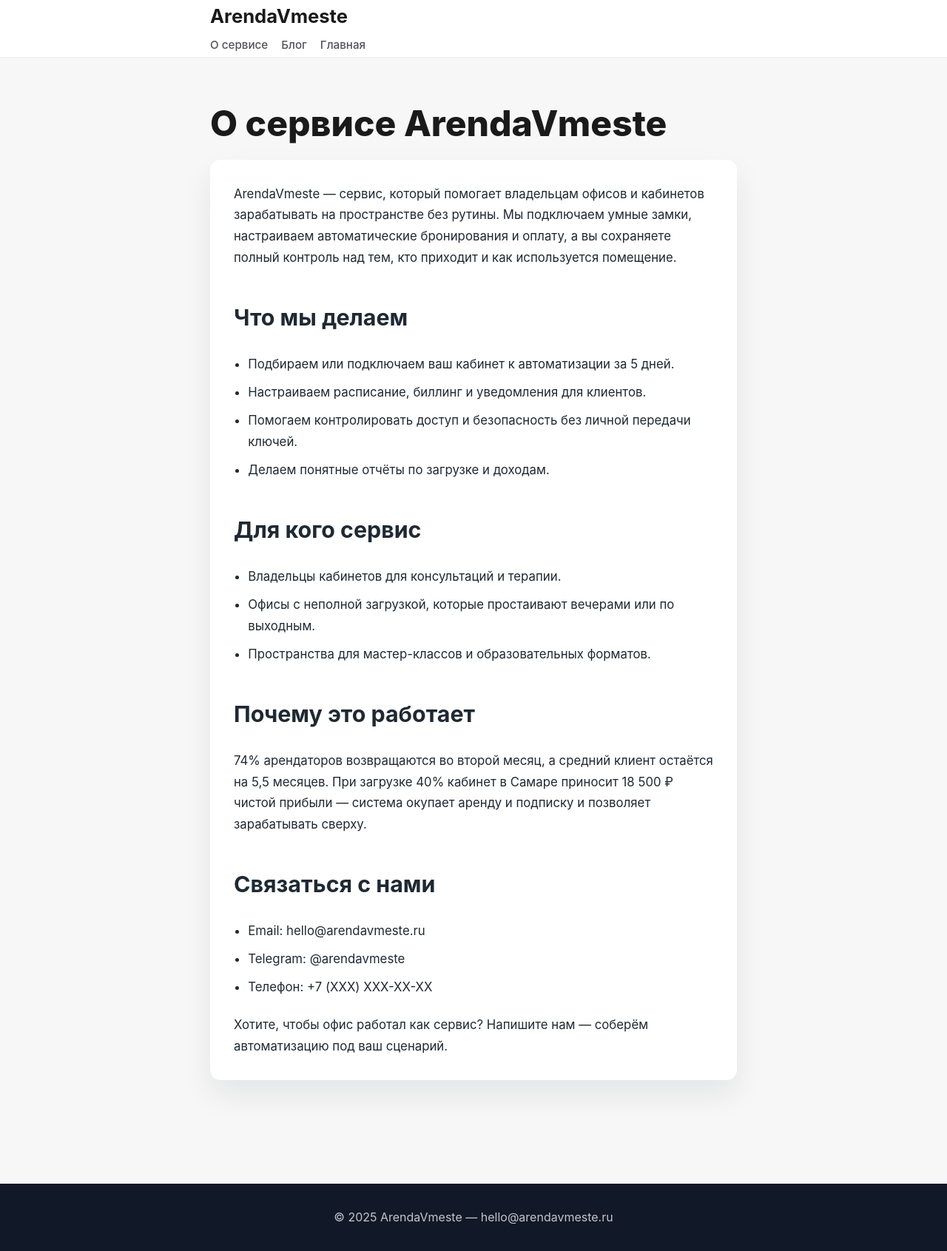
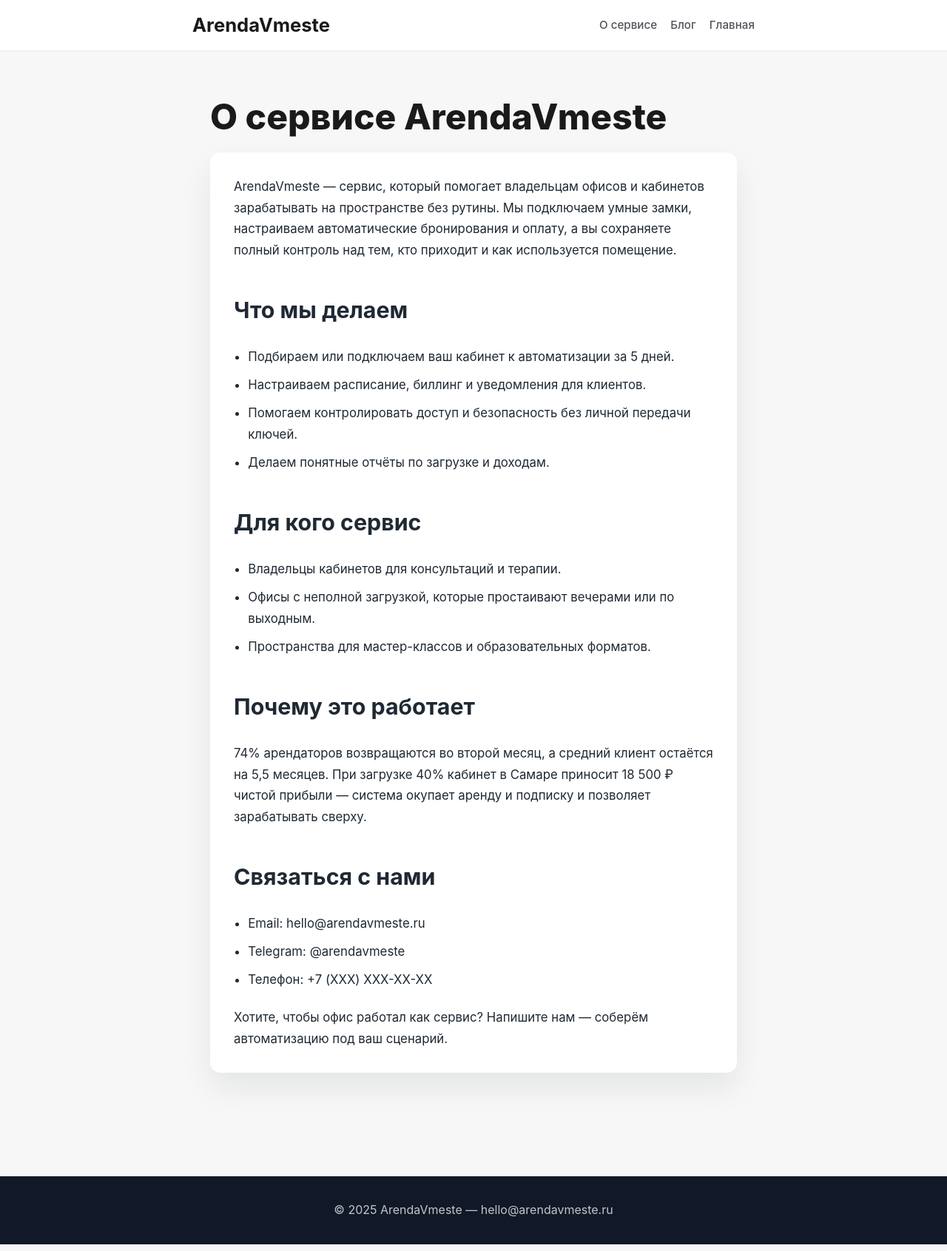
Before and after one commit to lnetrebskii/avmes-landing, a Jekyll site: the page built from about.md, in a window 1280 px wide. Shown: the whole page at 74% size. Built offline with Jekyll 4.4.1, drawn with Linux system fonts in a browser that asks for light colours.

Commit message:
Enhance header layout with flexbox for improved structure and spacing
- Added a new flexbox layout to the site header for better alignment and responsiveness.
- Updated header styles to include padding and spacing adjustments for a more cohesive design.
- Ensured consistent text styling for navigation links to enhance visual clarity.

```diff
--- a/_layouts/page_base.html
+++ b/_layouts/page_base.html
@@ -43,9 +43,19 @@
             border-bottom: 1px solid #ededed;
         }
 
+        .site-header__container {
+            padding: 12px 0;
+            display: flex;
+            justify-content: space-between;
+            align-items: center;
+            gap: 20px;
+        }
+
         .site-header__brand a {
             font-size: 1.6rem;
             font-weight: 700;
+            color: inherit;
+            text-decoration: none;
         }
 
         .site-header__nav {
```
